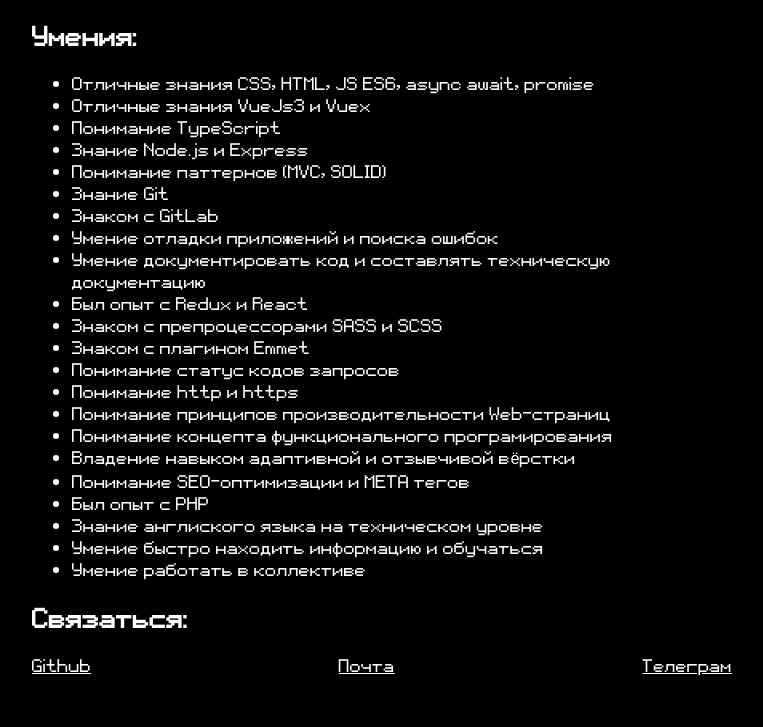
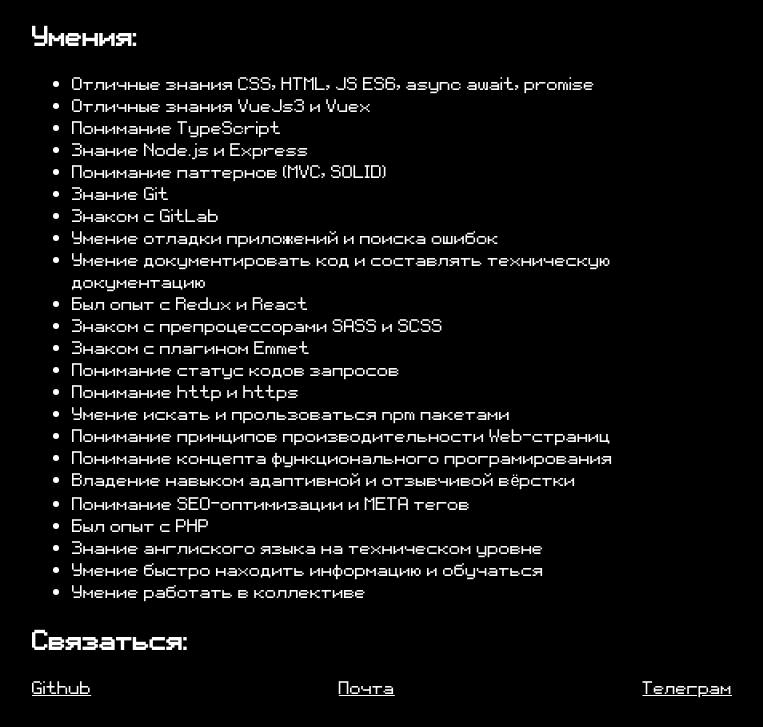
Before and after one commit to Roni238/Resume, a plain HTML site: page index.html in a window 1280 px wide. Shown: the part 1248-1975 px from the top of the page, without its empty margins (258-1021 px from the left). Before the commit the page ends 1953 px from the top, so only its background shows below. Drawn offline with Linux system fonts and the light colour scheme.

Commit message:
Add files via upload

```diff
--- a/index.html
+++ b/index.html
@@ -86,6 +86,7 @@
                 <li>Знаком с плагином Emmet</li>
                 <li>Понимание статус кодов запросов</li>
                 <li>Понимание http и https</li>
+                <li>Умение искать и прользоваться npm пакетами</li>
                 <li>Понимание принципов производительности Web-страниц</li>
                 <li>Понимание концепта функционального програмирования</li>
                 <li>Владение навыком адаптивной и отзывчивой вёрстки</li>
```
